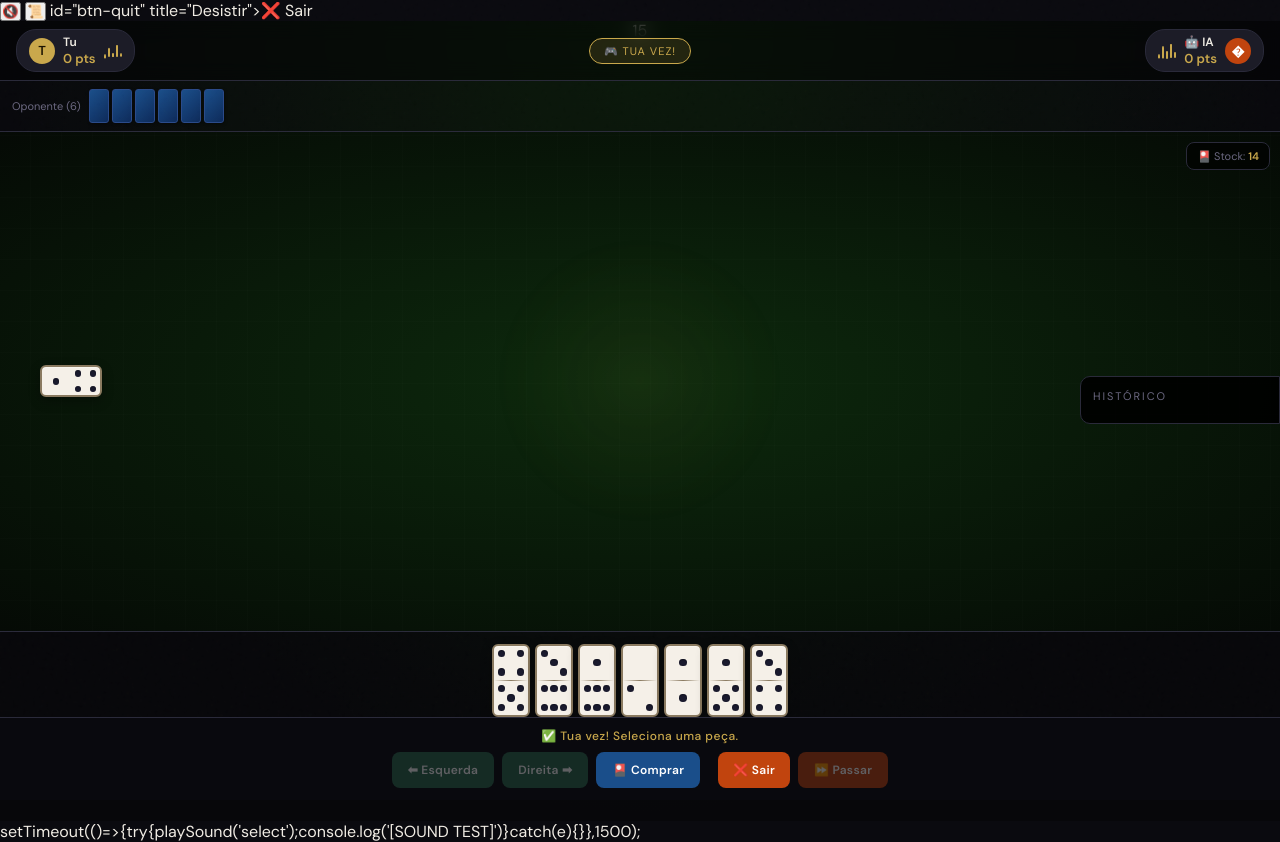
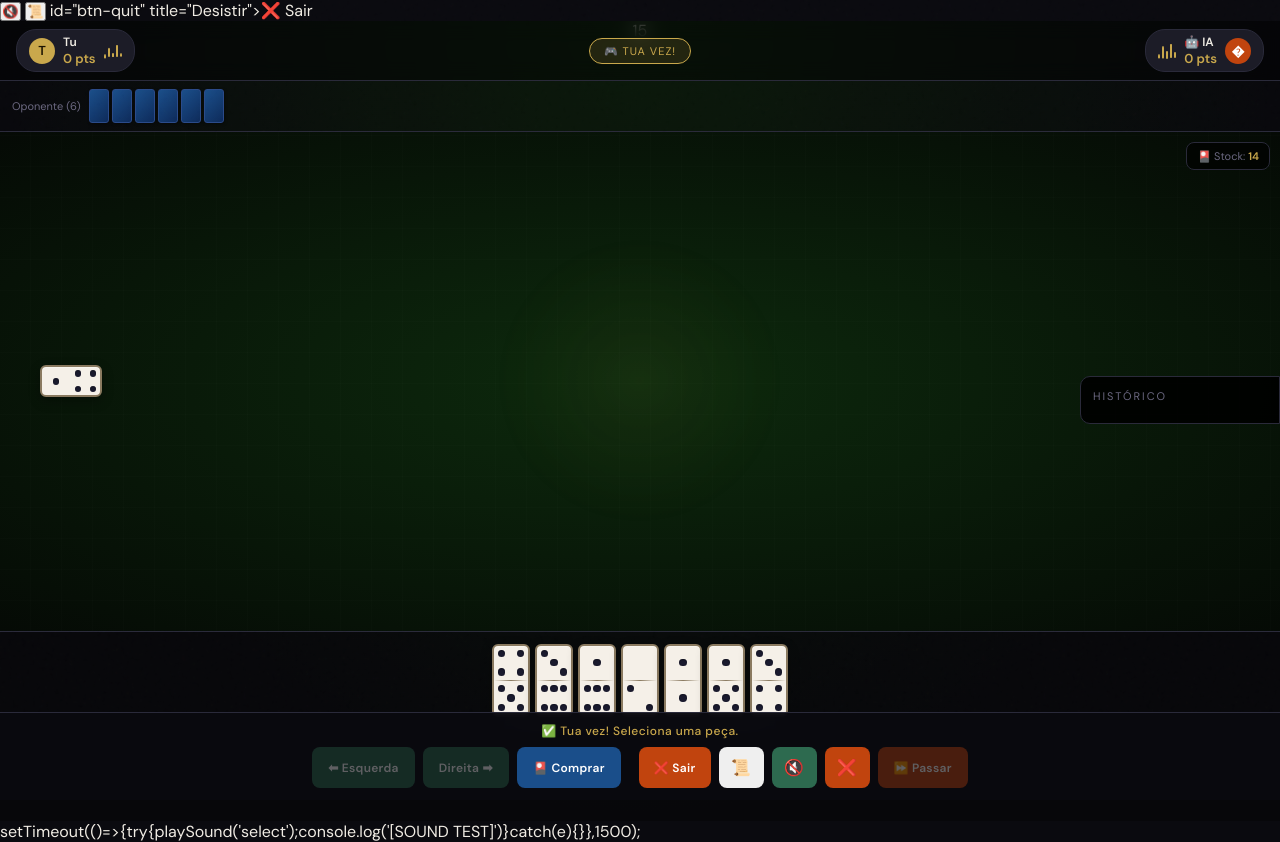
Before and after one commit to analuizamrques/domino-evo, a website: page index.html in a window 1280 px wide. Both pictures are taken after a click on the button "🤖 Jogar vs IA". Drawn offline with nearby package versions, Linux system fonts and the light colour scheme.

Commit message:
Add intuitive control bar: 📜 🔇 ❌

```diff
--- a/index.html
+++ b/index.html
@@ -665,6 +665,15 @@
 .ctrl-btn.place:not(:disabled):hover { background: var(--green2); transform: translateY(-1px); }
 .ctrl-btn.draw { background: var(--blue); color: #fff; }
 .ctrl-btn.draw:not(:disabled):hover { filter: brightness(1.2); transform: translateY(-1px); }
+
+.ctrl-btn.history-ctrl, .ctrl-btn.sound-ctrl, .ctrl-btn.quit-ctrl {
+  padding: 10px 12px;
+  font-size: 16px;
+  min-width: 45px;
+}
+.ctrl-btn.sound-ctrl { background: #2d6a4f; }
+.ctrl-btn.quit-ctrl { background: #c1440e; }
+
 .ctrl-btn.pass { background: var(--red); color: #fff; }
 .ctrl-btn.pass:not(:disabled):hover { filter: brightness(1.2); transform: translateY(-1px); }
 
@@ -827,6 +836,9 @@
       <button class="ctrl-btn place" id="btn-right" onclick="placePiece('right')" disabled>Direita ➡</button>
       <button class="ctrl-btn draw" id="btn-draw" onclick="drawTile()" disabled>🎴 Comprar</button>
       <button onclick="quitGame()" class="ctrl-btn quit-new" style="background:#c1440e;margin-left:10px;">❌ Sair</button>
+<button onclick="showHistory()" class="ctrl-btn history-ctrl" title="Histórico">📜</button>
+<button onclick="toggleGameSound()" class="ctrl-btn sound-ctrl" title="Som">🔇</button>
+<button onclick="quitGame()" class="ctrl-btn quit-ctrl" title="Sair">❌</button>
 <button class="ctrl-btn pass" id="btn-pass" onclick="passTurn()" disabled>⏩ Passar</button>
     </div>
   </div>
```
